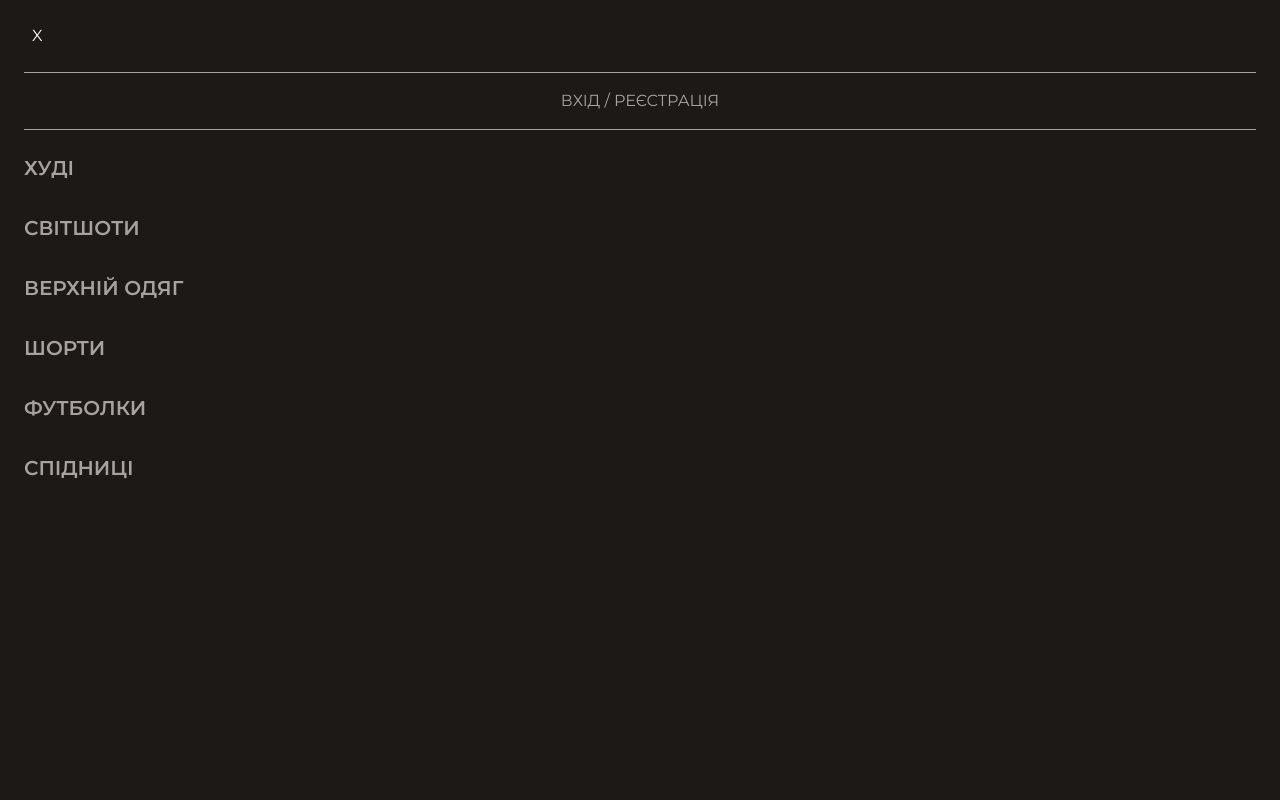
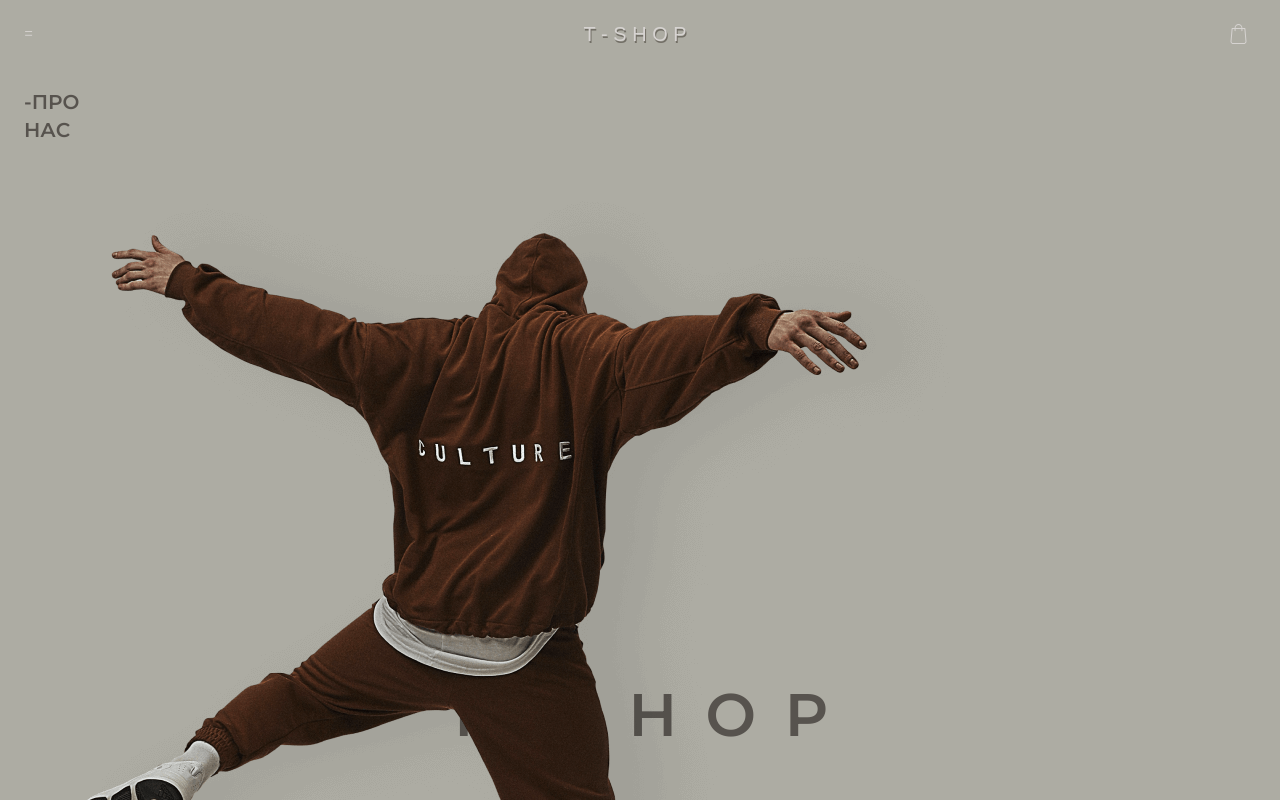
Before and after one commit to OleksandrPyvko/shop, a React (Vite) app: page /about-us in a window 1280 px wide. Shown: the top 800 px of the page. Built offline with nearby package versions, Linux system fonts and the light colour scheme; a web font is replaced by a local one.

Commit message:
catalog menu

```diff
--- a/src/components/MenuCatalog.jsx
+++ b/src/components/MenuCatalog.jsx
@@ -5,9 +5,7 @@ function Menu() {
   const { isCatalogOpen, toggleCatalog } = useMenu();
   const [searchParams, setSearchParams] = useSearchParams();
 
-  function handleClick(value) {
-    searchParams.set("category", value);
-    setSearchParams(searchParams);
+  function handleClick() {
     toggleCatalog();
   }
 
@@ -29,30 +27,30 @@ function Menu() {
         }`}
       >
         <li>
-          <NavLink onClick={() => handleClick("hoodies")} to="/">
+          <NavLink to="catalog?category=hoodies" onClick={handleClick}>
             ХУДІ
           </NavLink>
         </li>
         <li>
-          <NavLink onClick={() => handleClick("sweatshirts")} to="/catalog">
+          <NavLink to="catalog?category=sweatshirts" onClick={handleClick}>
             світшоти
           </NavLink>
         </li>
         <li>
-          <NavLink onClick={() => handleClick("outerwear")} to="/catalog">
+          <NavLink to="catalog?category=outerwear" onClick={handleClick}>
             верхній одяг
           </NavLink>
         </li>
-        <NavLink onClick={() => handleClick("shorts")} to="/catalog">
+        <NavLink to="catalog?category=shorts" onClick={handleClick}>
           шорти
         </NavLink>
         <li>
-          <NavLink onClick={() => handleClick("t-shirts")} to="/catalog">
+          <NavLink to="catalog?category=t-shirts" onClick={handleClick}>
             футболки
           </NavLink>
         </li>
         <li>
-          <NavLink onClick={() => handleClick("skirts")} to="/catalog">
+          <NavLink to="catalog?category=skirts" onClick={handleClick}>
             спідниці
           </NavLink>
         </li>
--- a/src/context/MenuContext.jsx
+++ b/src/context/MenuContext.jsx
@@ -1,4 +1,5 @@
 import { createContext, useContext, useState } from "react";
+import { FaBullseye } from "react-icons/fa";
 
 const MenuContext = createContext();
 
@@ -8,7 +9,7 @@ export function useMenu() {
 
 export function MenuProvider({ children }) {
   const [isOpen, setIsOpen] = useState(false);
-  const [isCatalogOpen, setIsCatalogOpen] = useState(true);
+  const [isCatalogOpen, setIsCatalogOpen] = useState(false);
 
   function toggleMenu() {
     setIsOpen((prev) => !prev);
```
